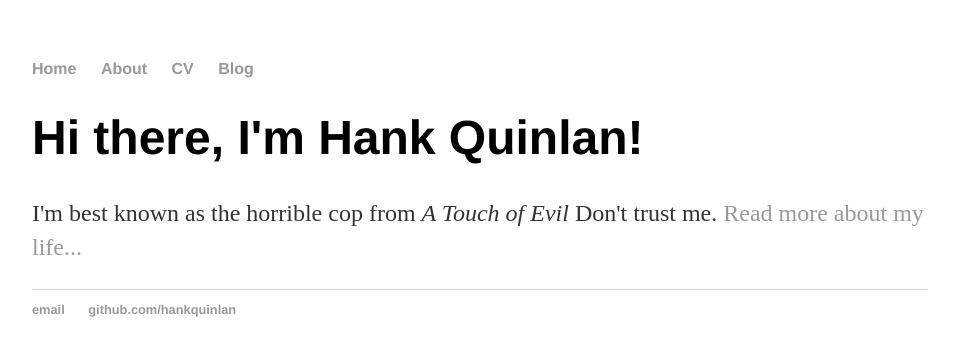
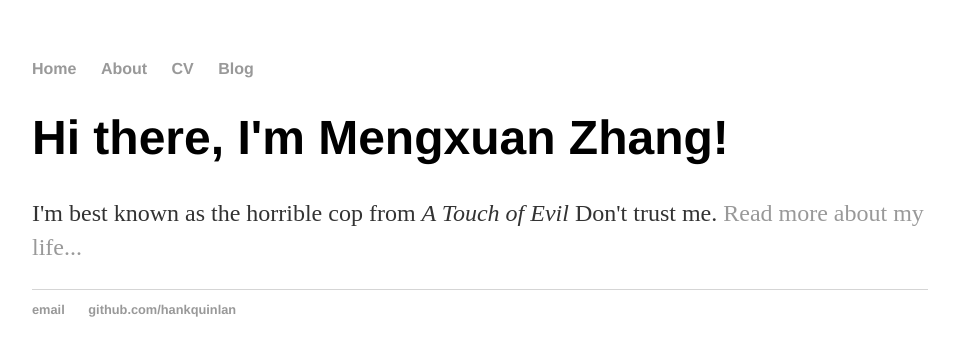
Before and after one commit to Zhang9896/Zhang9896.github.io, a Jekyll site: the page built from index.html, in a window 1280 px wide. Shown: the top 356 px of the page, without its empty margins (160-1115 px from the left). Built offline with Jekyll 4.4.1, drawn with Linux system fonts in a browser that asks for light colours.

Commit message:
Update index.html

```diff
--- a/index.html
+++ b/index.html
@@ -1,30 +1,8 @@
-<!DOCTYPE html>
-<html>
-	<head>
-		<title>Hank Quinlan, Horrible Cop</title>
-		<!-- link to main stylesheet -->
-		<link rel="stylesheet" type="text/css" href="/css/main.css">
-	</head>
-	<body>
-		<nav>
-    		<ul>
-        		<li><a href="/">Home</a></li>
-	        	<li><a href="/about">About</a></li>
-        		<li><a href="/cv">CV</a></li>
-        		<li><a href="/blog">Blog</a></li>
-    		</ul>
-		</nav>
-		<div class="container">
-    		<div class="blurb">
-        		<h1>Hi there, I'm Hank Quinlan!</h1>
-				<p>I'm best known as the horrible cop from <em>A Touch of Evil</em> Don't trust me. <a href="/about">Read more about my life...</a></p>
-    		</div><!-- /.blurb -->
-		</div><!-- /.container -->
-		<footer>
-    		<ul>
-        		<li><a href="mailto:hankquinlanhub@gmail.com">email</a></li>
-        		<li><a href="https://github.com/hankquinlan">github.com/hankquinlan</a></li>
-			</ul>
-		</footer>
-	</body>
-</html>
+---
+layout: default
+title: Mengxuan Zhang, Student
+---
+<div class="blurb">
+	<h1>Hi there, I'm Mengxuan Zhang!</h1>
+	<p>I'm best known as the horrible cop from <em>A Touch of Evil</em> Don't trust me. <a href="/about">Read more about my life...</a></p>
+</div><!-- /.blurb -->
```
